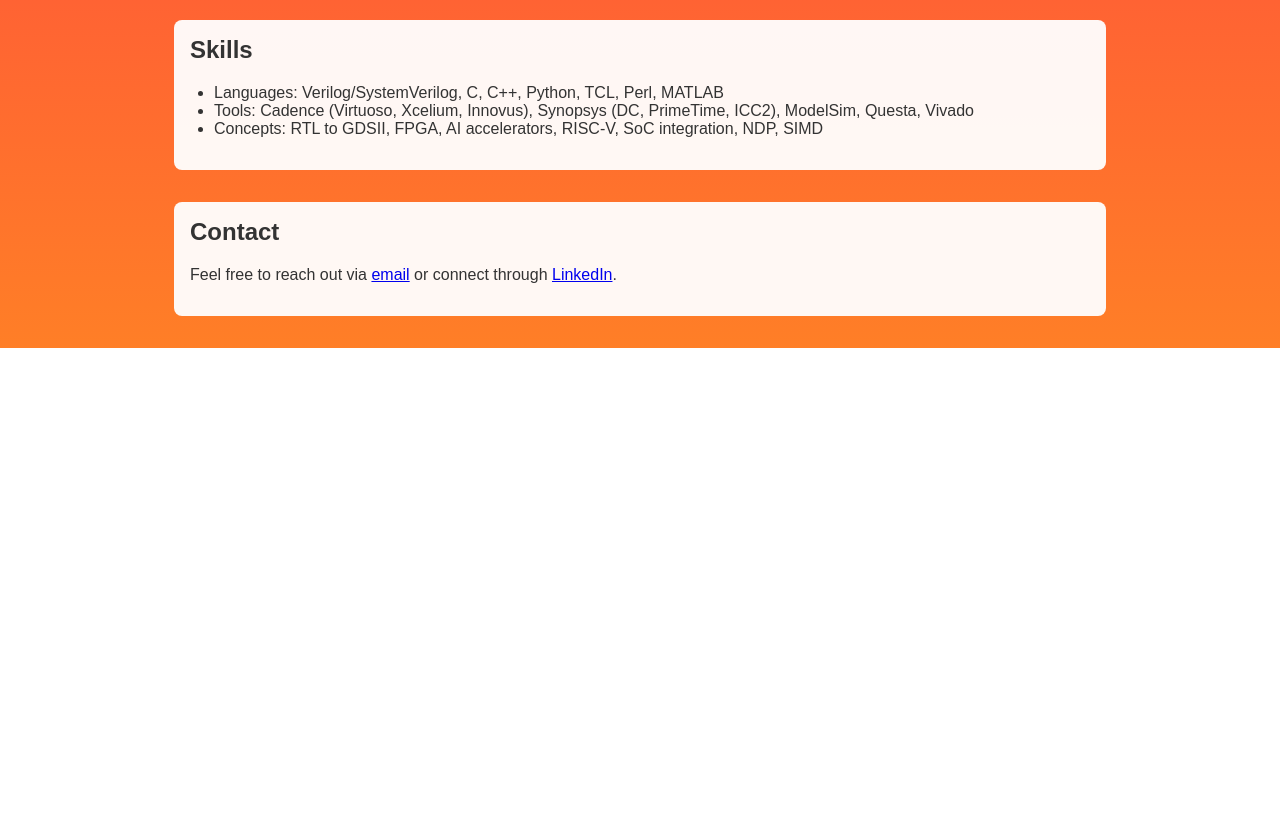
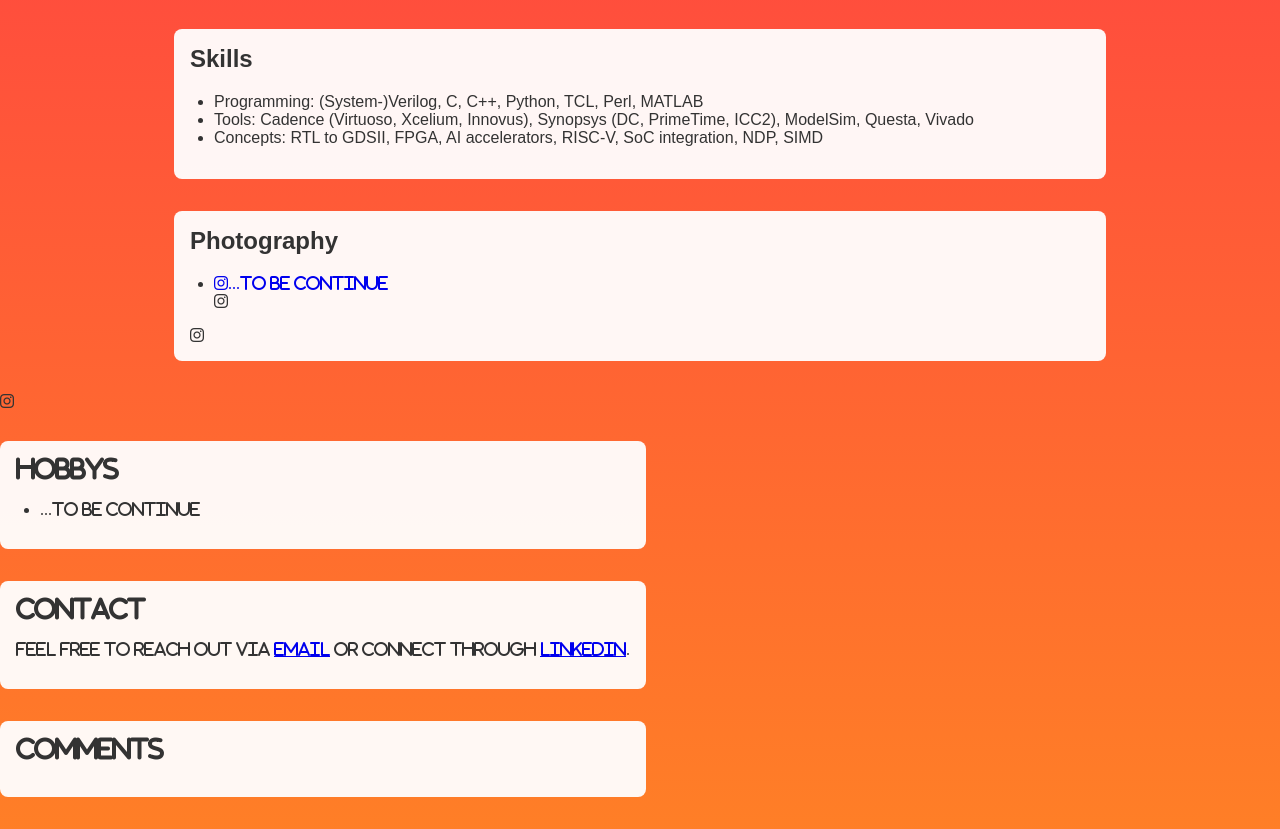
Before and after one commit to boboloiono/boboloiono.github.io, a plain HTML site: page index.html in a window 1280 px wide. Shown: the part 950-1779 px from the top of the page. Before the commit the page ends 1298 px from the top, so only its background shows below. Drawn offline with Linux system fonts and the light colour scheme.

Commit message:
Update index.html

```diff
--- a/index.html
+++ b/index.html
@@ -57,11 +57,10 @@
 </head>
 <body>
   <header>
-    <h1>Pei-Yu Lin</h1>
+    <h1>Pei-Yu Lin 林珮玉</h1>
     <p>Master's in Electrical Engineering @ RWTH Aachen | Digital Design & AI Accelerators Enthusiast</p>
     <img src="profile.jpg" alt="Pei-Yu Lin Profile Photo" class="profile-img" />
     <div class="links">
-      <a href="mailto:peggy2035344@gmail.com"><i class="fas fa-envelope icon"></i>Email</a>
       <a href="https://www.linkedin.com/in/boboloiono/"><i class="fab fa-linkedin icon"></i>LinkedIn</a>
       <a href="https://github.com/boboloiono"><i class="fab fa-github icon"></i>GitHub</a>
       <a href="https://boboloiono.medium.com/"><i class="fab fa-medium icon"></i>Medium</a>
@@ -96,15 +95,42 @@
   <section>
     <h2>Skills</h2>
     <ul>
-      <li>Languages: Verilog/SystemVerilog, C, C++, Python, TCL, Perl, MATLAB</li>
+      <li>Programming: (System-)Verilog, C, C++, Python, TCL, Perl, MATLAB</li>
       <li>Tools: Cadence (Virtuoso, Xcelium, Innovus), Synopsys (DC, PrimeTime, ICC2), ModelSim, Questa, Vivado</li>
       <li>Concepts: RTL to GDSII, FPGA, AI accelerators, RISC-V, SoC integration, NDP, SIMD</li>
     </ul>
   </section>
 
   <section>
+    <h2>Photography</h2>
+    <ul>
+      <li><a href="https://www.instagram.com/bobo_photograghy/"><i class="fab fa-instagram icon">...to be continue</a></li>
+    </ul>
+  </section>
+
+  <section>
+    <h2>Hobbys</h2>
+    <ul>
+      <li>...to be continue</li>
+    </ul>
+  </section>
+
+  <section>
     <h2>Contact</h2>
-    <p>Feel free to reach out via <a href="mailto:peggy2035344@gmail.com">email</a> or connect through <a href="https://www.linkedin.com/in/boboloiono/">LinkedIn</a>.</p>
+    <p>Feel free to reach out via <a href="mailto:bobo.lin.2001@gmail.com">email</a> or connect through <a href="https://www.linkedin.com/in/boboloiono/">LinkedIn</a>.</p>
   </section>
+
+  <section>
+  <h2>Comments</h2>
+  <script src="https://utteranc.es/client.js"
+          repo="boboloiono/boboloiono.github.io"
+          issue-term="pathname"
+          label="💬 comment"
+          theme="github-light"
+          crossorigin="anonymous"
+          async>
+  </script>
+</section>
+
 </body>
 </html>
```
